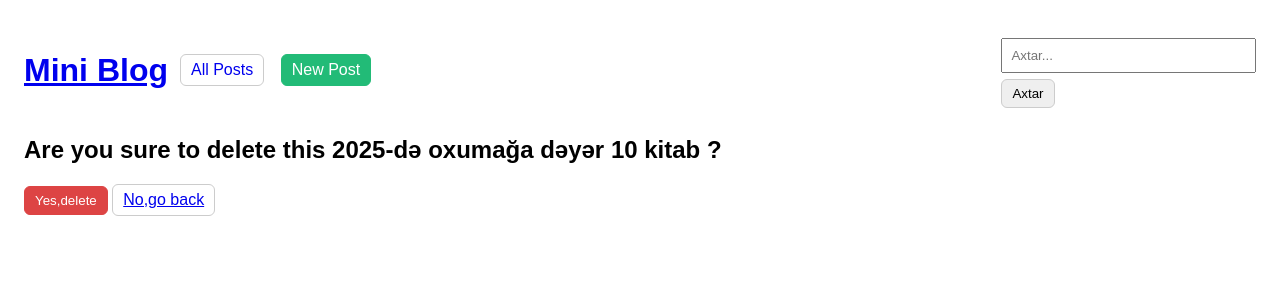
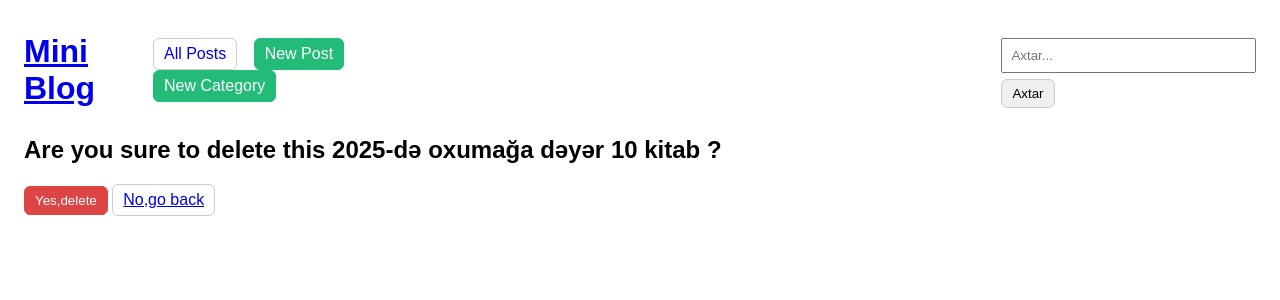
Before and after one commit to Murad-Ahmedov7/PythonLesson8exer, a Django app: page /post/5/delete in a window 1280 px wide. Shown: the top 300 px of the page. Run offline with Django 5.2, Linux system fonts and the light colour scheme; data comes from the database, SQL or seed files in the repository; both versions use the stored data as it was after the commit; some libraries are stand-ins or nearby versions.

Commit message:
finish task

```diff
--- a/DjangoProject1Afternoon/settings.py
+++ b/DjangoProject1Afternoon/settings.py
@@ -36,7 +36,8 @@ INSTALLED_APPS = [
     'django.contrib.sessions',
     'django.contrib.messages',
     'django.contrib.staticfiles',
-    'blog'
+    'blog',
+    'django_select2'
 ]
 
 MIDDLEWARE = [
@@ -62,6 +63,8 @@ TEMPLATES = [
                 'django.template.context_processors.request',
                 'django.contrib.auth.context_processors.auth',
                 'django.contrib.messages.context_processors.messages',
+
+
             ],
         },
     },
--- a/DjangoProject1Afternoon/urls.py
+++ b/DjangoProject1Afternoon/urls.py
@@ -31,4 +31,5 @@ from django.urls import path,include
 urlpatterns = [
     #    path('admin/', admin.site.urls),
     path('',include('blog.urls')),
+    path('select2/',include("django_select2.urls")),
 ]
--- a/blog/models.py
+++ b/blog/models.py
@@ -3,6 +3,9 @@ from django.utils.text import slugify
 
 class Category(models.Model):
     title=models.CharField(max_length=200)
+
+    def __str__(self):
+        return self.title
 # Create your models here.
 class Post(models.Model):
     title=models.CharField(max_length=200)
--- a/blog/templates/blog/base.html
+++ b/blog/templates/blog/base.html
@@ -3,6 +3,8 @@
 <head>
   <meta charset="UTF-8">
   <title>{% block title %}Mini Blog{% endblock %}</title>
+    <link href="https://cdn.jsdelivr.net/npm/select2@4.1.0-rc.0/dist/css/select2.min.css" rel="stylesheet" />
+    {{ form.media }}
   <style>
     body { font-family: sans-serif; margin: 24px; }
     header { display:flex; gap:12px; align-items:center; margin-bottom: 16px; }
@@ -19,25 +21,48 @@
     .messages .error { background:#fdecea; border:1px solid #d44; }
     table { width:100%; border-collapse: collapse; }
     th, td { padding: 8px; border-bottom:1px solid #eee; text-align:left; vertical-align: top; }
-  </style>
+    .select2-container--default .select2-results__options {max-height: 160px;  overflow-y: scroll;}  </style>
 </head>
 <body>
   <header>
-    <h1 style="margin:0"><a href="{% url 'blog:post_list' %}">Mini Blog</a></h1>
+    <h1 style="margin:0;"><a style="width: 20px" href="{% url 'blog:post_list' %}">Mini Blog</a></h1>
     <nav>
       <a class="btn" href="{% url 'blog:post_list' %}">All Posts</a>
       <a class="btn btn-primary" href="{% url 'blog:post_create' %}">New Post</a>
+      <a class="btn btn-primary" href="{% url 'blog:category_create' %}">New Category</a>
     </nav>
-    <form  method="get" style="margin-left:auto;">
+
+     <div style="display: flex; justify-content: space-between; width:1000px; ">
+    <form method="get" style="margin-top:14px; visibility:{% if show_filters.category or show_filters.home %}visible{% else %}hidden{% endif %};">
+
+            {{ category_filter_form }}
+               <button >Filter</button>
+        </form>
+
+    <form  method="get" style="margin-left:auto; ">
       <input type="text" name="q" placeholder="Axtar..." value="{{ q|default:'' }}">
 {#        <input type="hidden" name="page" value="{{ page_obj.number }}">#}
 
       <button class="btn">Axtar</button>
     </form>
+     </div>
+
   </header>
 
   {% include "blog/_messages.html" %}
 
   {% block content %}{% endblock %}
+
+    <script src="https://code.jquery.com/jquery-3.6.0.min.js"></script>
+    <script src="https://cdn.jsdelivr.net/npm/select2@4.1.0-rc.0/dist/js/select2.min.js"></script>
+<script>
+    $(document).ready(function() {
+        $('.select2').select2({
+            width: 'resolve'
+        });
+
+
+    });
+</script>
 </body>
 </html>
--- a/blog/templates/blog/post_confirm_delete.html
+++ b/blog/templates/blog/post_confirm_delete.html
@@ -6,6 +6,6 @@
     <form method="post">
         {% csrf_token %}
     <button type="submit" class="btn btn-danger">Yes,delete</button>
-    <a class="btn" href="{% url 'blog:post_detail' post.id %}">No,go back</a>
+    <a class="btn" href="{% url 'blog:post_detail' post.slug %}">No,go back</a>
     </form>
 {% endblock %}
--- a/blog/templates/blog/post_detail.html
+++ b/blog/templates/blog/post_detail.html
@@ -14,7 +14,7 @@
     </article>
 
     <p>
-    <a class="btn">Edit</a>
+    <a class="btn" href="{% url 'blog:post_update' post.pk %}">Edit</a>
     <a class="btn btn-danger" href="{% url 'blog:post_delete' post.pk %}">Delete</a>
     </p>
 
--- a/blog/templates/blog/post_list.html
+++ b/blog/templates/blog/post_list.html
@@ -6,7 +6,9 @@
 
 {% block content %}
 
-    <h1>All Posts</h1>
+
+
+
 
     <table>
         <thead>
--- a/blog/urls.py
+++ b/blog/urls.py
@@ -7,9 +7,14 @@ urlpatterns = [
     path('', views.post_list, name='post_list'),
     path('post/new', views.post_create, name='post_create'),
     #path('post/<int:pk>/edit', views.post_edit, name='post_edit'),
+
+    path('category/new', views.category_create, name='category_create'),
     path('post/<int:pk>/delete', views.post_delete, name='post_delete'),
+
+    path('post/<int:pk>/update', views.post_update, name='post_update'),
     path('post/<int:pk>', views.post_detail_by_pk, name='post_detail_pk'),
     path('post/<slug:slug>', views.post_detail_by_slug, name='post_detail'),
+    # path('select-category', views.select_category, name='select_category'),
     #
      # path('search/', views.post_search, name='post_search'),
 ]
--- a/blog/views.py
+++ b/blog/views.py
@@ -59,14 +59,26 @@ from django.contrib import messages
 from django.core.paginator import Paginator
 from django.shortcuts import render, redirect, get_object_or_404
 
-from blog.forms import PostForm
+from blog.forms import PostForm, CategoryCreateForm, CategoryForm
 from blog.models import Post
 from django.db.models import Q
 
 #page
 def post_list(request):
     q = (request.GET.get('q') or "").strip()
+    category_filter_form=CategoryForm()
+    category_id = request.GET.get('category')
+    full_path=request.get_full_path()
+    show_filters = {
+        "category":category_id is not None,
+        "home":full_path == "/"
+    }
+
+
     qs = Post.objects.all()
+
+    if category_id is not None:
+        qs = qs.filter(category_id=category_id)
     if q:
         qs = qs.filter(
             Q(title__icontains=q) | Q(content__icontains=q)
@@ -79,7 +91,10 @@ def post_list(request):
     return render(request, 'blog/post_list.html',
                   {'page_obj': page_obj,
                    "posts": page_obj.object_list,
-                   "q": q})
+                   "q": q,
+                   "category_filter_form": category_filter_form,
+                   "show_filters": show_filters,
+                   })
 
 
 def post_search(request):
@@ -100,6 +115,19 @@ def post_create(request):
     messages.error(request, "Something went wrong")
     return render(request, 'blog/post_form.html', {'form': form,"mode":"create"})
 
+
+def category_create(request):
+    if request.method == "GET":
+        form=CategoryCreateForm()
+        return render(request, 'blog/category_form.html', {'form': form})
+    form=CategoryCreateForm(request.POST)
+    if form.is_valid():
+        category=form.save()
+        messages.success(request, "Category created successfully")
+        return redirect('blog:post_list')
+    messages.error(request, "Something went wrong")
+    return render(request, 'blog/category_form.html', {'form': form})
+
 def post_detail_by_slug(request, slug:str):
     post=get_object_or_404(Post, slug=slug)
     return render(request, 'blog/post_detail.html', {'post': post})
@@ -115,3 +143,19 @@ def post_delete(request, pk:int):
     post.delete()
     messages.success(request, "Post deleted successfully")
     return redirect('blog:post_list')
+
+
+def post_update(request,pk:int):
+    post=get_object_or_404(Post, pk=pk)
+    if request.method == "GET":
+        form=PostForm(instance=post)
+        return render(request,'blog/post_form.html',{"form":form,"mode":"edit","post":post})
+
+    form=PostForm(request.POST,instance=post)
+
+    if form.is_valid():
+        post.save()
+        messages.success(request, "Post updated successfully")
+        return redirect('blog:post_detail',slug=post.slug)
+    messages.error(request, "Something went wrong")
+    return render(request,'blog/post_form.html',{"form":form,"mode":"edit"})
```
Also changed, not shown: blog/forms.py (+22 -1 lines), blog/templates/blog/post_form.html (+11 -1 lines), db.sqlite3.
